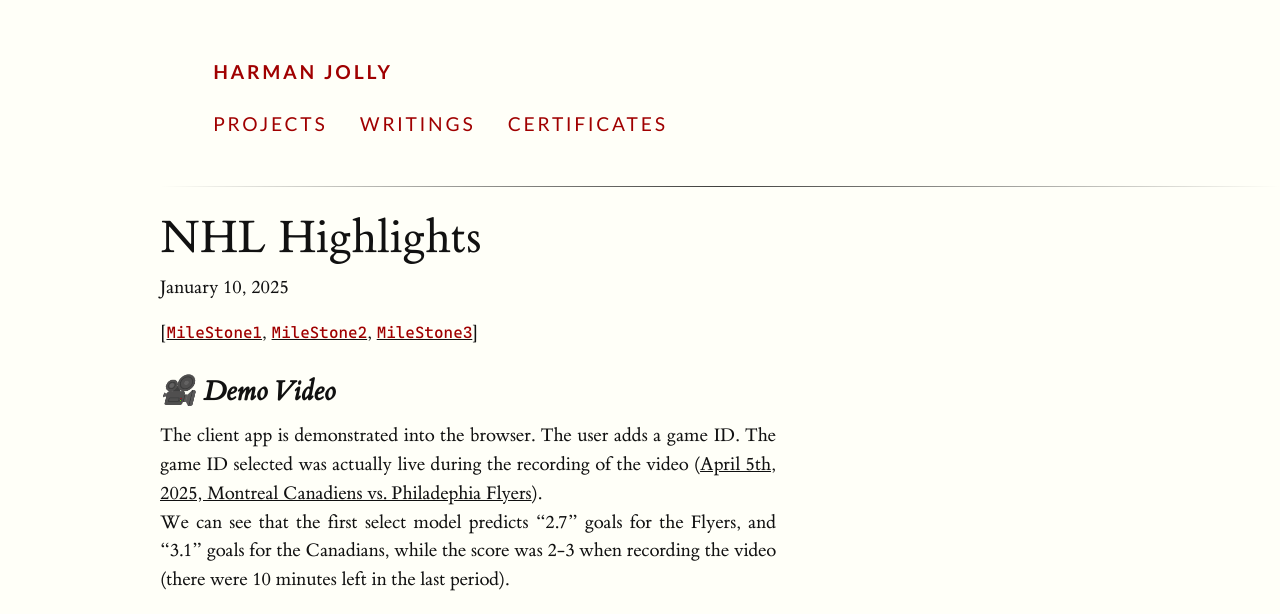
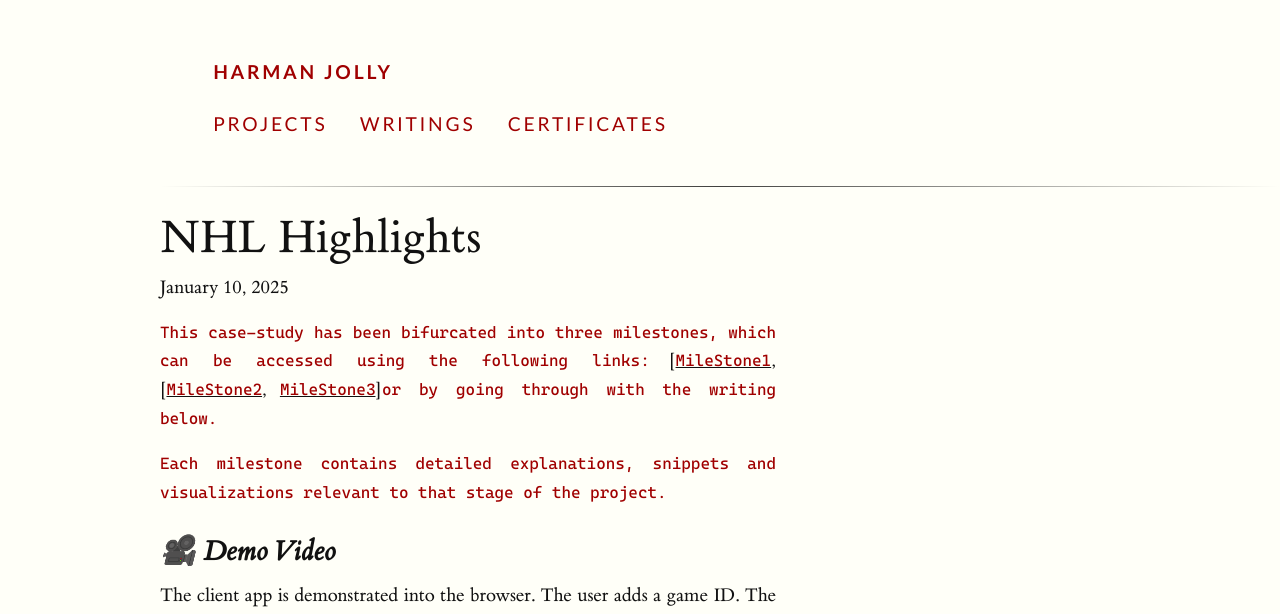
Before and after one commit to coderjolly/coderjolly.github.io, a Jekyll site: the page built from _posts/2025-01-10-NHL-highlights.md, in a window 1280 px wide and 1400 px high. Shown: the top 614 px of the window. Built offline with Jekyll 4.4.1, drawn with Linux system fonts in a browser that asks for light colours; a style sheet for code colours, icons or effects is not loaded; some of the changed text lies outside the part shown.

Commit message:
changed NHL highlights pages

```diff
--- a/Gemfile
+++ b/Gemfile
@@ -9,3 +9,6 @@ gem 'json', '=2.6.1'
 gem 'jgd'
 gem 'jekyll-youtube'
 gem 'jekyll-scholar', group: :jekyll_plugins
+gem "csv", "~> 3.3"
+gem "base64"
+gem "ostruct"
--- a/_posts/2025-01-10-NHL-highlights.md
+++ b/_posts/2025-01-10-NHL-highlights.md
@@ -9,10 +9,9 @@ image_url: ""
 
 <style>body {text-align: justify}</style>
 
-[[``MileStone1``]({{ site.url }}/articles/24/NHL-milestone1){:target="_blank"},
-[``MileStone2``]({{ site.url }}/articles/24/NHL-milestone2){:target="_blank"},
-[``MileStone3``]({{ site.url }}/articles/25/NHL-milestone3){:target="_blank"}]
+``This case-study has been bifurcated into three milestones, which can be accessed using the following links:`` [[``MileStone1``]({{ site.url }}/articles/24/NHL-milestone1){:target="_blank"}, [[``MileStone2``]({{ site.url }}/articles/24/NHL-milestone2){:target="_blank"}, [``MileStone3``]({{ site.url }}/articles/25/NHL-milestone3){:target="_blank"}]`` or by going through with the writing below.``
 
+``Each milestone contains detailed explanations, snippets and visualizations relevant to that stage of the project.``
 
 ## 🎥 Demo Video
 
```
Also changed, not shown: other parts of _posts/2025-01-10-NHL-highlights.md (+6 -0 lines), Gemfile.lock.
